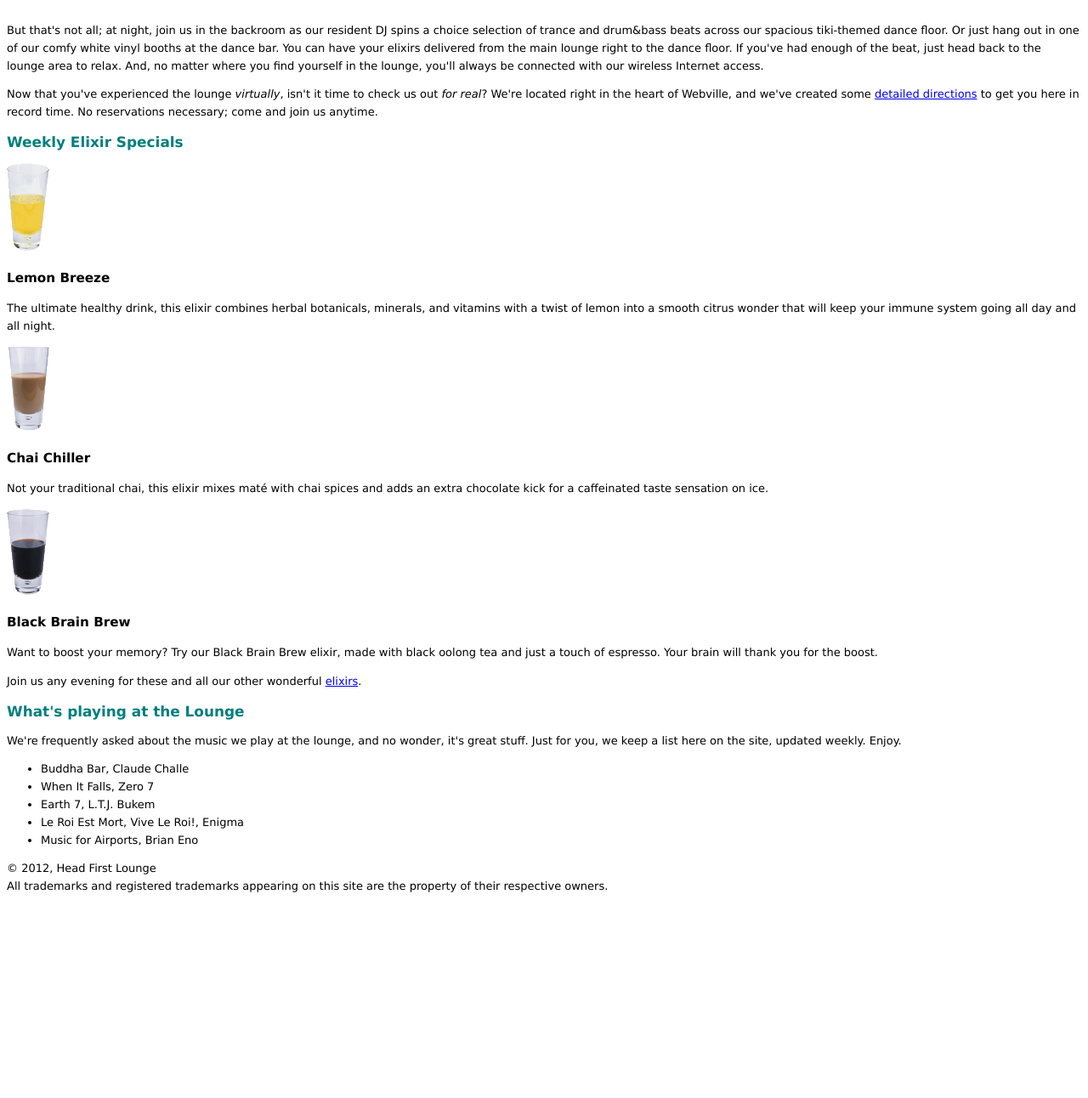
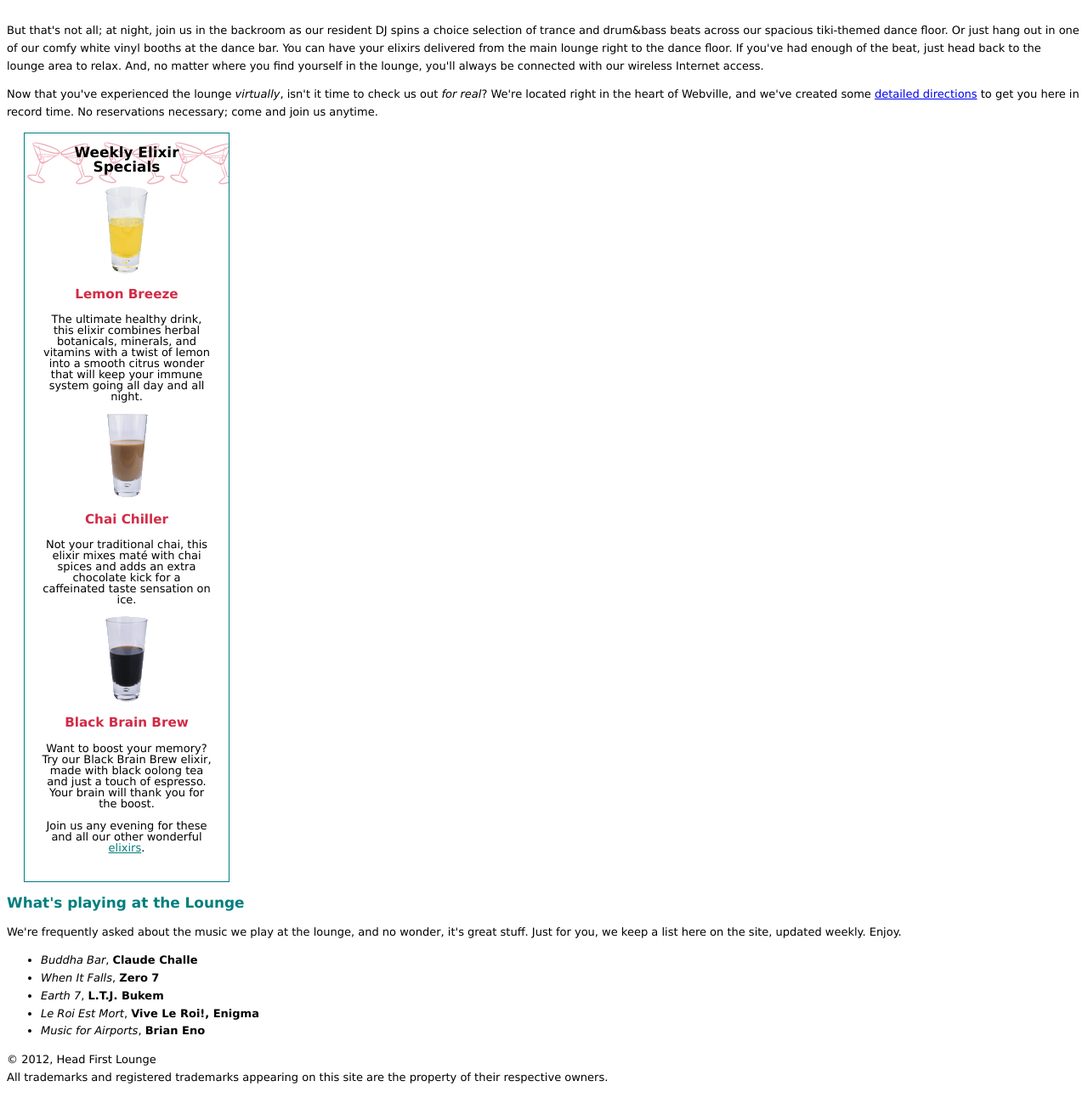
Before and after one commit to bingo2011/Django_hfhtmlcss, a Python web app: template templates/lounge/lounge.html in a window 1280 px wide. Shown: the part 520-1812 px from the top of the page at 85% size. Before the commit the page ends 1570 px from the top, so only its background shows below. Run offline with Jinja, Linux system fonts and the light colour scheme; the template is opened without the code that fills it, so the values that code supplies are empty.

Commit message:
css for elixirs handout

```diff
--- a/static/lounge.css
+++ b/static/lounge.css
@@ -33,3 +33,51 @@ h2 {
     background-repeat:   no-repeat;
     background-position: top left;
 }
+
+#elixirs {
+    border-width:        thin;
+    border-style:        solid;
+    border-color:        #007e7e;
+    width:               200px;
+
+    padding-right:       20px;
+    padding-bottom:      20px;
+    padding-left:        20px;
+
+    margin-left:         20px;
+
+    text-align:          center;
+    background-image:    url(images/cocktail.gif);
+    background-repeat:   repeat-x;
+
+    line-height:         1;
+}
+
+#elixirs h2 {
+    color:               black;
+}
+
+#elixirs h3 {
+    color:               #d12c47;
+}
+
+.cd {
+    font-style:          italic;
+}
+
+.artist {
+    font-weight:         bold;
+}
+
+#elixirs a:link {
+    color:               #007e7e;
+}
+
+#elixirs a:visited{
+    color:               #333333;
+}
+
+#elixirs a:hover{
+    background:          #f88396;
+    color:               #0d5353;
+}
--- a/templates/lounge/lounge.html
+++ b/templates/lounge/lounge.html
@@ -53,7 +53,7 @@
       to get you here in record time. No reservations necessary;
       come and join us anytime.
     </p>
-
+<div id="elixirs">
     <h2>Weekly Elixir Specials</h2>
     <p>
       <img src="{{ STATIC_URL }}images/yellow.gif" alt="Lemon Breeze Elixir">
@@ -93,7 +93,7 @@
       <a href="beverages/elixir.html"
          title="Head First Lounge Elixirs">elixirs</a>.
     </p>
-
+</div>
     <h2>What's playing at the Lounge</h2>
     <p>
       We're frequently asked about the music we play at the lounge, and no wonder,
@@ -101,11 +101,11 @@
       Enjoy.
     </p>
     <ul>
-      <li>Buddha Bar, Claude Challe</li>
-      <li>When It Falls, Zero 7</li>
-      <li>Earth 7, L.T.J. Bukem</li>
-      <li>Le Roi Est Mort, Vive Le Roi!, Enigma</li>
-      <li>Music for Airports, Brian Eno</li>
+      <li><span class="cd">Buddha Bar</span>, <span class="artist">Claude Challe</span></li>
+      <li><span class="cd">When It Falls</span>, <span class="artist">Zero 7</span></li>
+      <li><span class="cd">Earth 7</span>, <span class="artist">L.T.J. Bukem</span></li>
+      <li><span class="cd">Le Roi Est Mort</span>, <span class="artist">Vive Le Roi!, Enigma</span></li>
+      <li><span class="cd">Music for Airports</span>, <span class="artist">Brian Eno</span></li>
     </ul>
 
     <p>
```
